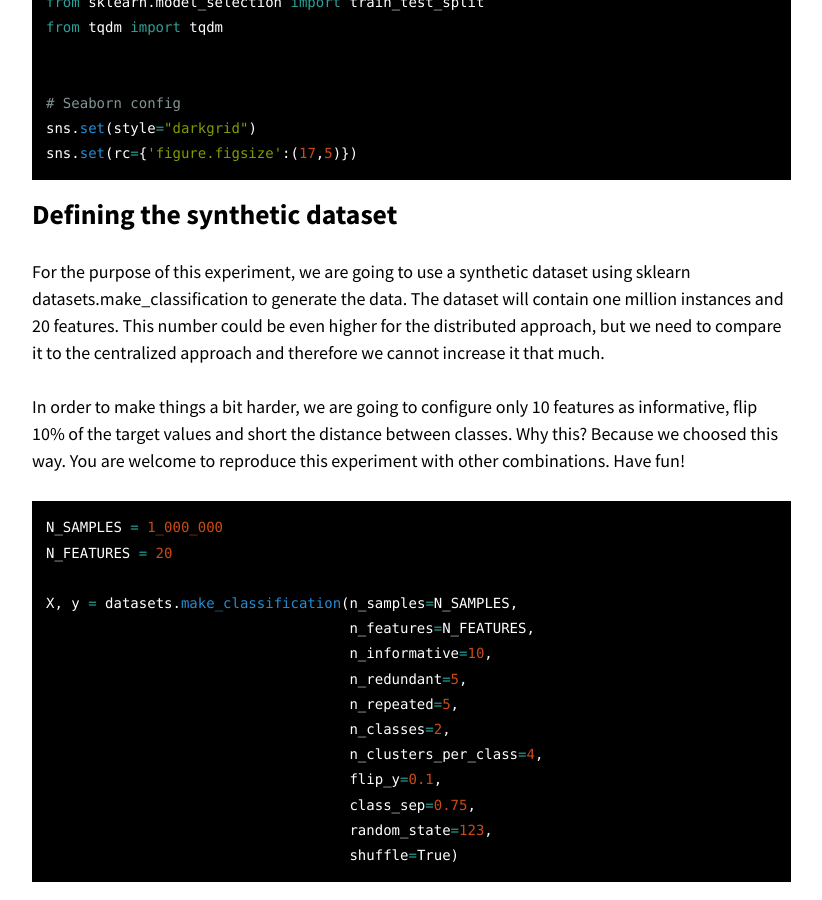
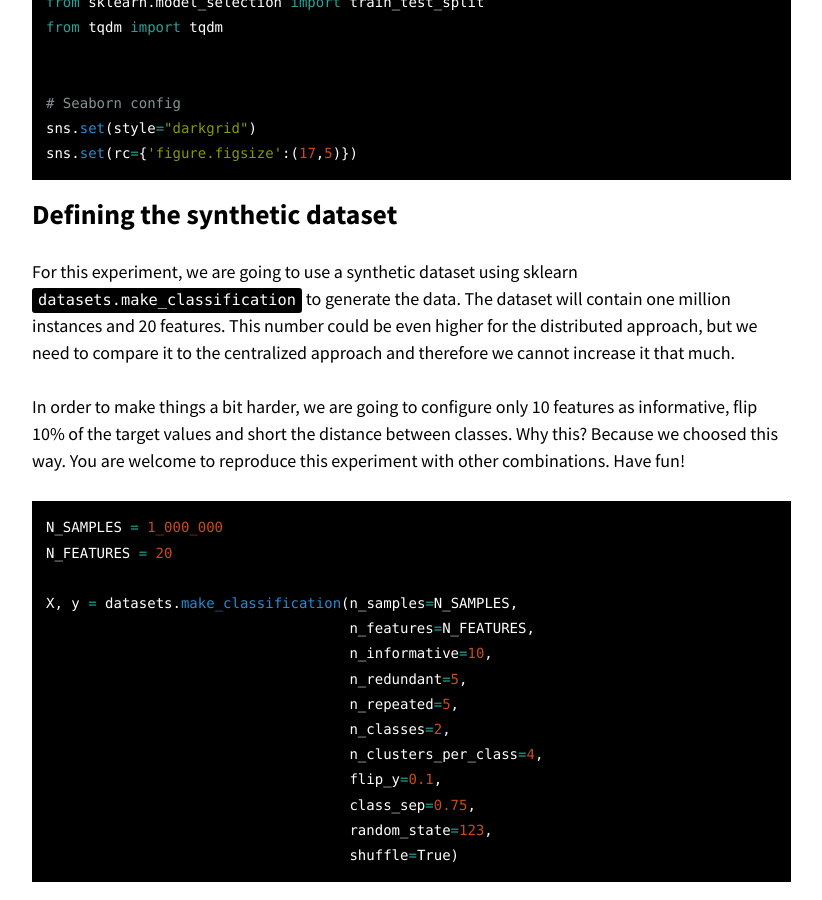
Before and after one commit to NeowayLabs/neowaylabs.github.io, a Jekyll site: the page built from _posts/2022-01-20-distributed-training-with-pyspark.md, in a window 1280 px wide and 900 px high, scrolled down 1488 px. Shown: the whole window, without its empty margins (343-1165 px from the left). Built offline with Jekyll 4.4.1, drawn with Linux system fonts in a browser that asks for light colours; nearby versions of some CDN libraries; comment, search, counter and statistics services are not loaded.

Commit message:
Update _posts/2022-01-20-distributed-training-with-pyspark.md
Co-authored-by: Luiz Felipe Manke <37818079+luizmanke@users.noreply.github.com>

```diff
--- a/_posts/2022-01-20-distributed-training-with-pyspark.md
+++ b/_posts/2022-01-20-distributed-training-with-pyspark.md
@@ -52,7 +52,7 @@ sns.set(rc={'figure.figsize':(17,5)})
 
 ## Defining the synthetic dataset
 
-For the purpose of this experiment, we are going to use a synthetic dataset using sklearn datasets.make_classification to generate the data. The dataset will contain one million instances and 20 features. This number could be even higher for the distributed approach, but we need to compare it to the centralized approach and therefore we cannot increase it that much.
+For this experiment, we are going to use a synthetic dataset using sklearn `datasets.make_classification` to generate the data. The dataset will contain one million instances and 20 features. This number could be even higher for the distributed approach, but we need to compare it to the centralized approach and therefore we cannot increase it that much.
 
 In order to make things a bit harder, we are going to configure only 10 features as informative, flip 10% of the target values and short the distance between classes. Why this? Because we choosed this way. You are welcome to reproduce this experiment with other combinations. Have fun!
 
```
